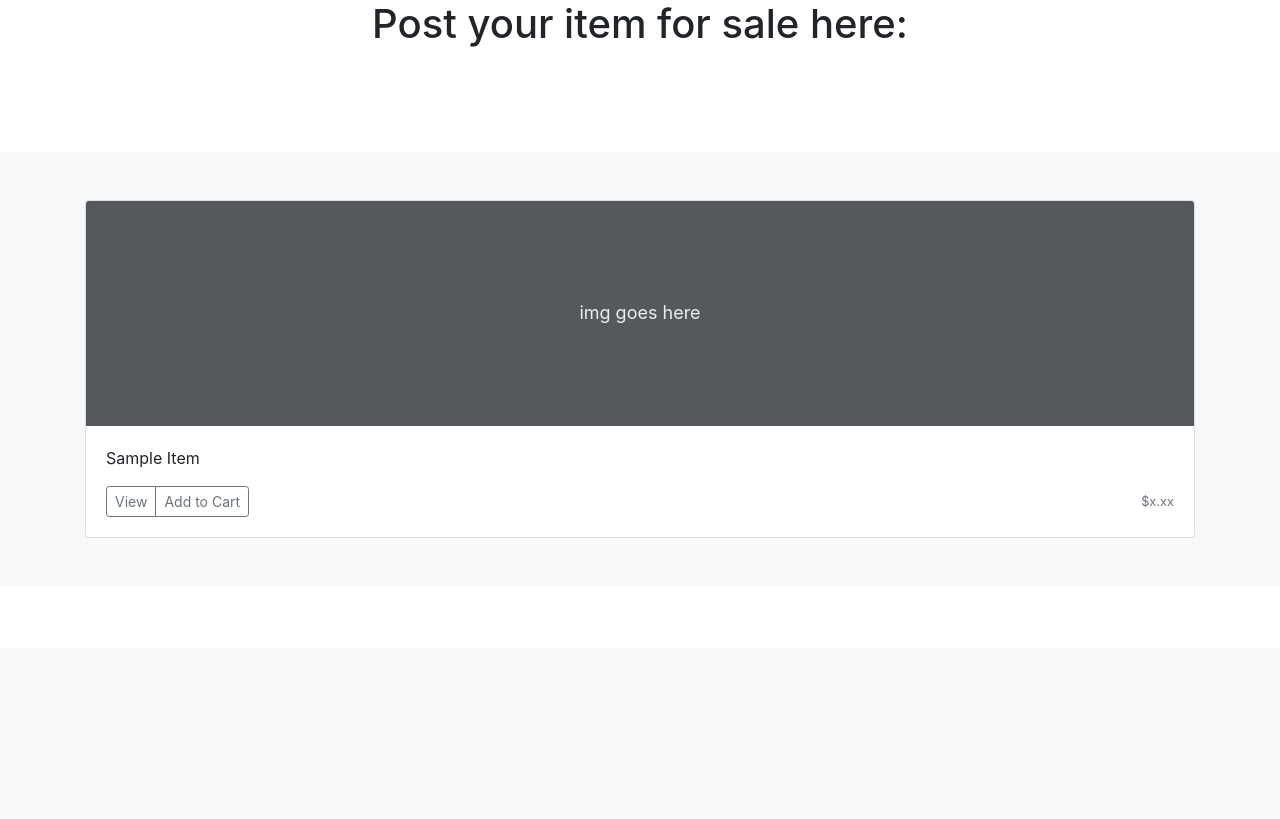
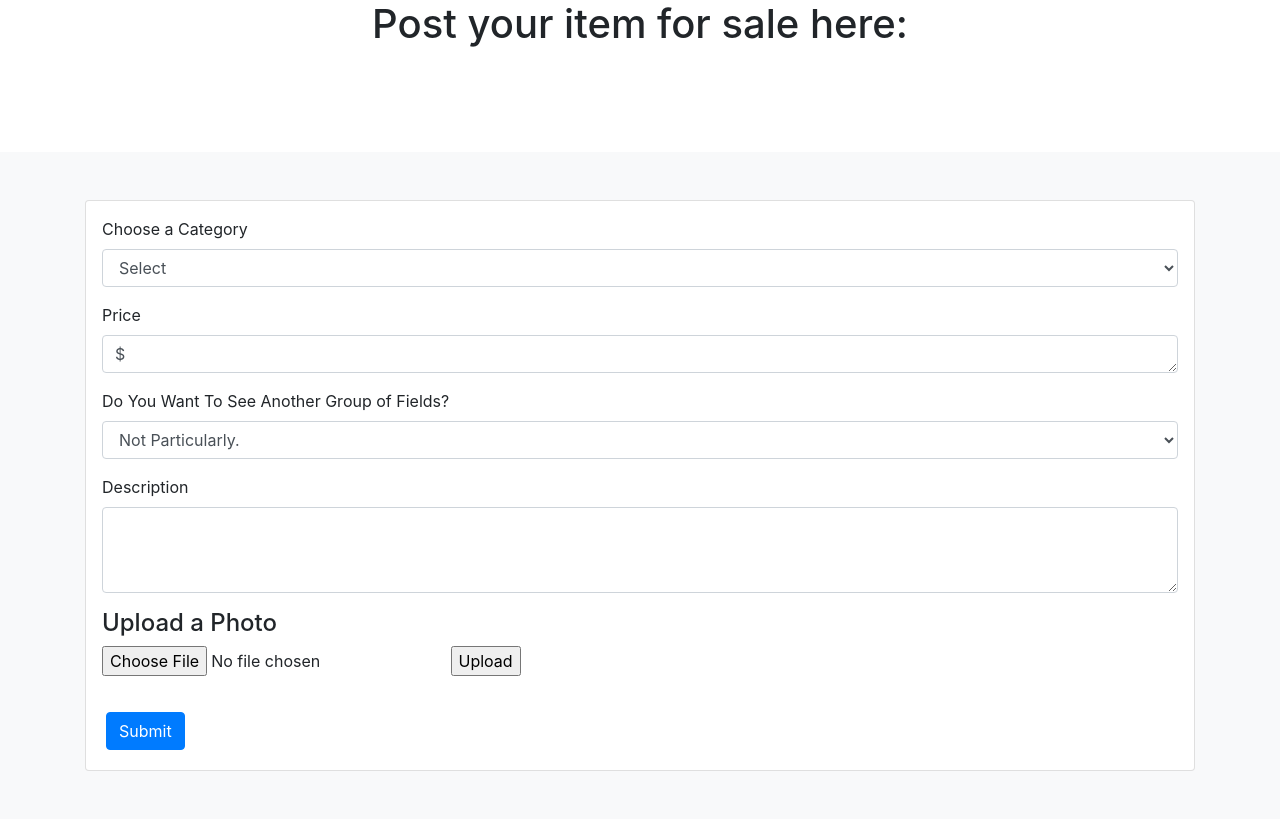
Before and after one commit to elenirotsides/Exchange4Students, a Flask app: page /sell in a window 1280 px wide. Shown: the part 152-971 px from the top of the page. Before the commit the page ends 690 px from the top, so only its background shows below. Run offline with Flask 2, Linux system fonts and the light colour scheme; some libraries are stand-ins or nearby versions.

Commit message:
Some form work

```diff
--- a/src/app.py
+++ b/src/app.py
@@ -1,7 +1,24 @@
+import os
 from flask import Flask, render_template
+from flask_uploads import UploadSet, configure_uploads, IMAGES, patch_request_class
+from flask_wtf import FlaskForm
+from flask_wtf.file import FileField, FileRequired, FileAllowed
+from wtforms import SubmitField
+
+basedir = os.path.abspath(os.path.dirname(__file__))
 
 app = Flask(__name__)
 
+app.config['SECRET_KEY'] = 'Howdy D6'
+app.config['UPLOADED_PHOTOS_DEST'] = os.path.join(basedir, 'uploads') # you'll need to create a folder named uploads
+
+photos = UploadSet('photos', IMAGES)
+configure_uploads(app, photos)
+patch_request_class(app)  # set maximum file size, default is 16MB
+
+class UploadForm(FlaskForm):
+    photo = FileField(validators=[FileAllowed(photos, 'Image only!'), FileRequired('File was empty!')])
+    submit = SubmitField('Upload')
 
 @app.route('/')
 def get_home():
@@ -33,9 +50,15 @@ def get_furniture():
     return render_template('/furniture.html')
 
 
-@app.route('/sell')
+@app.route('/sell', methods=['GET', 'POST'])
 def get_sell():
-    return render_template('/sell.html')
+    form = UploadForm()
+    if form.validate_on_submit():
+        filename = photos.save(form.photo.data)
+        file_url = photos.url(filename)
+    else:
+        file_url = None
+    return render_template('/sell.html', form=form, file_url=file_url)
 
 
 @app.route('/view')
--- a/src/templates/home.html
+++ b/src/templates/home.html
@@ -86,10 +86,10 @@
                         </ul>
                     </li>
                     </ul>
-                    <form class="d-flex">
+                    <!-- <form class="d-flex">
                     <input class="form-control me-2" type="search" placeholder="Search" aria-label="Search">
                     <button class="btn btn-outline-success" type="submit">Search</button>
-                    </form>
+                    </form> -->
                 </div>
                 </div>
             </nav>
--- a/src/templates/sell.html
+++ b/src/templates/sell.html
@@ -106,20 +106,72 @@
 
             <div class="album py-5 bg-light">
               <div class="container">
-
                 <div class="row row-cols-1 row-cols-sm-2 row-cols-md-3 g-3">
                   <div class="col">
                     <div class="card shadow-sm">
-                      <svg class="bd-placeholder-img card-img-top" width="100%" height="225" xmlns="http://www.w3.org/2000/svg" role="img" aria-label="Placeholder: img" preserveAspectRatio="xMidYMid slice" focusable="false"><title>Placeholder</title><rect width="100%" height="100%" fill="#55595c"/><text x="50%" y="50%" fill="#eceeef" dy=".3em">img goes here</text></svg>
+                      <form class="p-3">
+                        <div class="form-group">
+                          <label for="category_drop">Choose a Category</label>
+                          <select class="form-control" id="category_drop">
+                                <option value="no">Select</option>
+                                <option value="books">Books</option>
+                                <option value="clothes">Clothes</option>
+                                <option value="furniture">Furniture</option>
+                                <option value="electronics">Electronics</option>
+                                <option value="sports">Sports Gear</option>
+                          </select>
+                        </div>
+
+                        <div class="form-group">
+                          <label for="price">Price</label>
+                          <textarea class="form-control" id="price" rows="1">$</textarea>
+                        </div>
+
+                        <div class="form-group">
+                          <label for="seeAnotherFieldGroup">Do You Want To See Another Group of Fields?</label>
+                          <select class="form-control" id="seeAnotherFieldGroup">
+                                <option value="no">Not Particularly.</option>
+                                <option value="yes">I Guess!</option>
+                          </select>
+                        </div>
+
+                        <div class="form-group" id="otherFieldGroupDiv">
+                          <div class="row">
+                            <div class="col-6">
+                              <label for="otherField1">Group: Heres One!</label>
+                              <input type="text" class="form-control w-100" id="otherField1">
+                            </div>
+                            <div class="col-6">
+                              <label for="otherField2">Group: Another One!</label>
+                              <input type="text" class="form-control w-100" id="otherField2">
+                            </div>
+                          </div>
+                        </div>
+
+                        <div class="form-group">
+                          <label for="comments">Description</label>
+                          <textarea class="form-control" id="comments" rows="3"></textarea>
+                      </div>
+                      <h4>Upload a Photo</h3>
+                      <form method="POST" enctype="multipart/form-data" id="photo">
+                        {{ form.hidden_tag() }}
+                        {{ form.photo }}
+                        {% for error in form.photo.errors %}
+                            <span style="color: red;">{{ error }}</span>
+                        {% endfor %}
+                        {{ form.submit }}
+                      </form>
+
+                    {% if file_url %}
+                    <br>
+                    <img src="{{ file_url }}">
+                    {% endif %}
 
                       <div class="card-body">
-                        <p class="card-text">Sample Item</p>
                         <div class="d-flex justify-content-between align-items-center">
                           <div class="btn-group">
-                            <button type="button" class="btn btn-sm btn-outline-secondary">View</button>
-                            <button type="button" class="btn btn-sm btn-outline-secondary">Add to Cart</button>
+                            <button class="btn btn-primary" type="submit">Submit</button>
                           </div>
-                          <small class="text-muted">$x.xx</small>
                         </div>
                       </div>
                     </div>
@@ -129,5 +181,44 @@
             </div>
 
           </main>
+      <!-- jquery stuff-->
+    <script>
+      $("#choose_category").change(function() {
+        if ($(this).val() == "books") {
+          $('#price').show();
+          $('#photo').show();
+          $('#otherField').attr('required', '');
+          $('#otherField').attr('data-error', 'This field is required.');
+        }
+        if ($(this).val() == "yes") {
+          $('#price').show();
+          $('#otherField').attr('required', '');
+          $('#otherField').attr('data-error', 'This field is required.');
+        }
+         else {
+          $('#otherFieldDiv').hide();
+          $('#otherField').removeAttr('required');
+          $('#otherField').removeAttr('data-error');
+        }
+      });
+      $("#seeAnotherField").trigger("change");
+
+      $("#seeAnotherFieldGroup").change(function() {
+        if ($(this).val() == "yes") {
+          $('#otherFieldGroupDiv').show();
+          $('#otherField1').attr('required', '');
+          $('#otherField1').attr('data-error', 'This field is required.');
+          $('#otherField2').attr('required', '');
+          $('#otherField2').attr('data-error', 'This field is required.');
+        } else {
+          $('#otherFieldGroupDiv').hide();
+          $('#otherField1').removeAttr('required');
+          $('#otherField1').removeAttr('data-error');
+          $('#otherField2').removeAttr('required');
+          $('#otherField2').removeAttr('data-error');
+        }
+      });
+      $("#seeAnotherFieldGroup").trigger("change");
+    </script>
     </body>
 </html>
```
Also changed, not shown: src/uploads/aurora_12.26.19.jpg (added), src/uploads/aurora_12.26.19_1.jpg (added), src/uploads/aurora_12.26.19_2.jpg (added), 1 other file.
